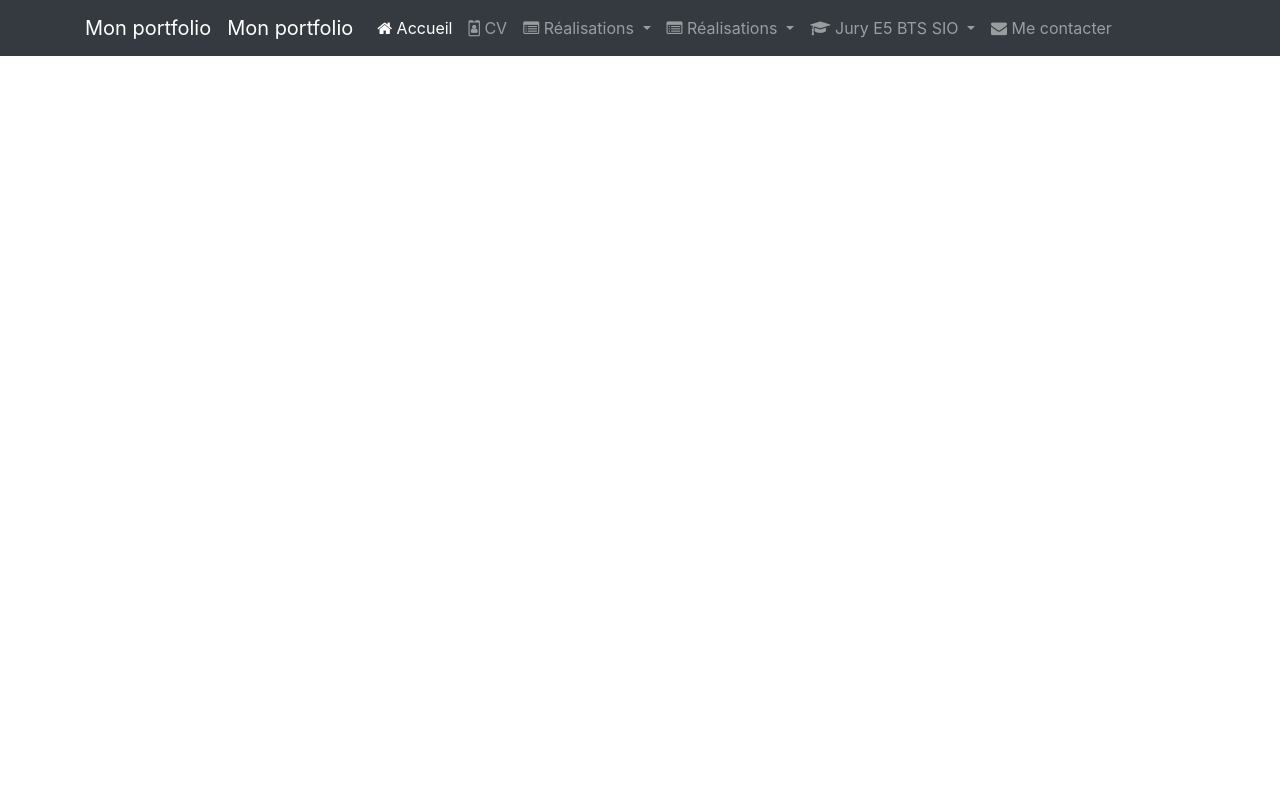
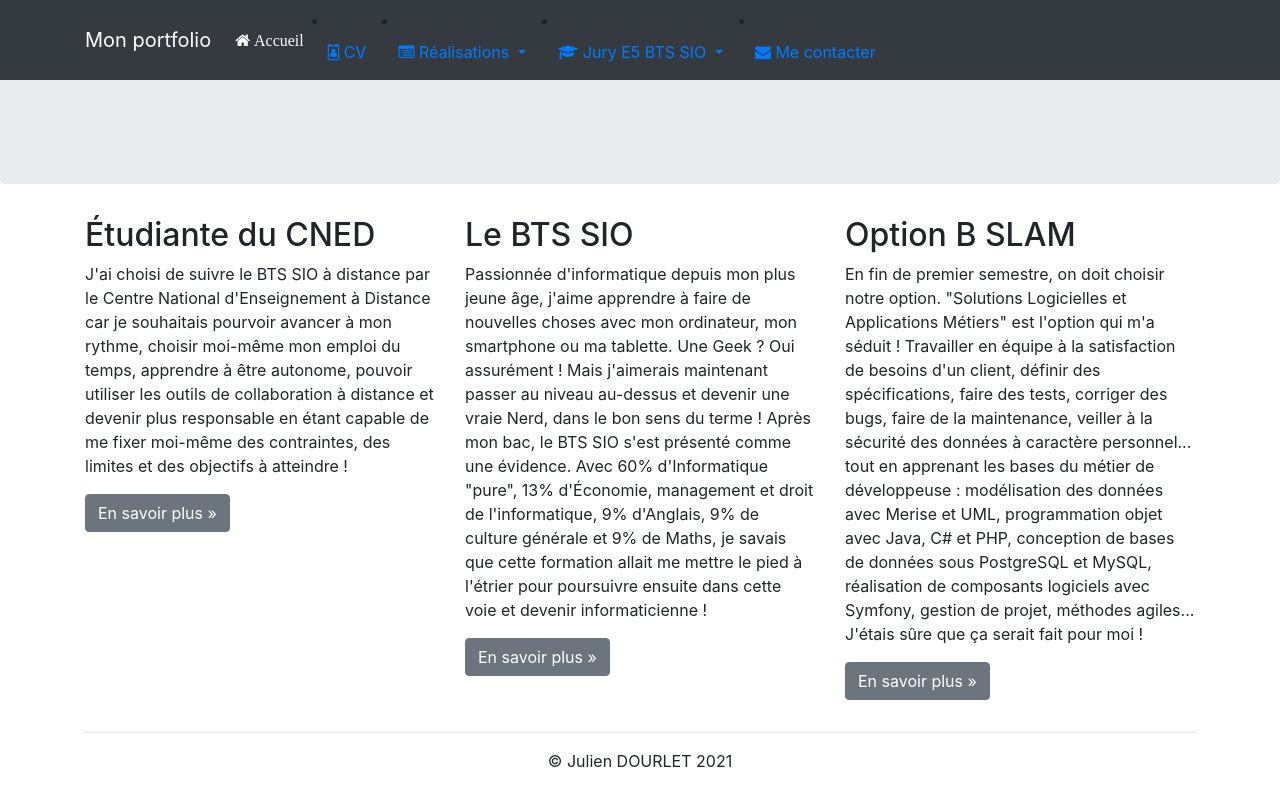
Before and after one commit to Tempus83/julien.dourlet, a plain HTML site: page Index.html in a window 1280 px wide. Drawn offline with nearby package versions, Linux system fonts and the light colour scheme.

Commit message:
Ajout Pieds de Page Task #5 - Ajouter un pied de page

```diff
--- a/Index.html
+++ b/Index.html
@@ -22,8 +22,7 @@ and open the template in the editor.
     <body>
         <h1>Le PortFolio de Julien DOURLET.</h1>
 
-        <nav class="navbar navbar-dark bg-dark fixed-top navbar-expand-md">
-            <div class="container">
+
         <nav class="navbar navbar-dark bg-dark fixed-top navbar-expand-md">
             <div class="container">
                 <button type="button" class="navbar-toggler" data-toggle="collapse"
@@ -31,25 +30,22 @@ and open the template in the editor.
                     <span class="sr-only">Navigation raccourcie</span>☰
                 </button>
                 <a class="navbar-brand" href="#">Mon portfolio</a>
-                        <a class="navbar-brand" href="#">Mon portfolio</a>
                 <div id="navbar" class="navbar-collapse collapse">
-                            <ul class="nav navbar-nav">
                     <ul class="nav navbar-nav">
                         <li class="active nav-item">
                             <a href="index.html" class="nav-link">
-                                            <span class="fa fa-home"></span> Accueil
+                                <span class="fa fa-home"</span> Accueil
                             </a>
+                    </ul>
+
+
                     </li>
                     <li class="nav-item">
                         <a href="cv.html" class="nav-link">
                             <span class="fa fa-id-badge"></span> CV
                         </a>
                     </li>
-                                    <li class="dropdown nav-item">
-                                        <a href="#" class="dropdown-toggle nav-link"
-                                           data-toggle="dropdown" role="button">
-                                            <span class="fa fa-list-alt"></span> Réalisations <span class="caret"></span>
-                                        </a>
+
                     <li class="dropdown nav-item">
                         <a href="#" class="dropdown-toggle nav-link"
                            data-toggle="dropdown" role="button">
@@ -127,7 +123,64 @@ and open the template in the editor.
                 </div>
             </div>
         </nav>
-
+        <div class="jumbotron"></div> <!-- Emplacement pour le contenu principal de la page -->
+        <footer>
+            <div class="container">
+                <div class="row">
+                    <div class="col-lg-4">
+                        <h2>Étudiante du CNED</h2>
+                        <p>J'ai choisi de suivre le BTS SIO à distance par le Centre National
+                            d'Enseignement à Distance car je souhaitais pourvoir avancer à mon rythme,
+                            choisir moi-même mon emploi du temps, apprendre à être autonome, pouvoir
+                            utiliser les outils de collaboration à distance et devenir plus responsable en
+                            étant capable de me fixer moi-même des contraintes, des limites et des
+                            objectifs à atteindre !
+                        </p>
+                        <p><a class="btn btn-secondary" href="http://www.cned.fr" target="_blank"
+                              role="button">En savoir plus »</a>
+                        </p>
+                    </div>
+                    <div class="col-lg-4">
+                        <h2>Le BTS SIO</h2>
+                        <p>Passionnée d'informatique depuis mon plus jeune âge, j'aime apprendre à faire
+                            de nouvelles choses avec mon ordinateur, mon smartphone ou ma tablette. Une
+                            Geek ? Oui assurément ! Mais j'aimerais maintenant passer au niveau au-dessus
+                            et devenir une vraie Nerd, dans le bon sens du terme ! Après mon bac, le BTS
+                            SIO s'est présenté comme une évidence. Avec 60% d'Informatique "pure", 13%
+                            d'Économie, management et droit de l'informatique, 9% d'Anglais, 9% de culture
+                            générale et 9% de Maths, je savais que cette formation allait me mettre le
+                            pied à l'étrier pour poursuivre ensuite dans cette voie et devenir
+                            informaticienne !
+                        </p>
+                        <p><a class="btn btn-secondary" href="https://fr.wikipedia.org/wiki/Brevet_de_tec
+                              hnicien_supérieur_-_Services_informatiques_aux_organisations"
+                              target="_blank" role="button">En savoir plus »</a>
+                        </p>
+                    </div>
+                    <div class="col-lg-4">
+                        <h2>Option B SLAM</h2>
+                        <p>En fin de premier semestre, on doit choisir notre option. "Solutions
+                            Logicielles et Applications Métiers" est l'option qui m'a séduit&nbsp;!
+                            Travailler en équipe à la satisfaction de besoins d'un client, définir des
+                            spécifications, faire des tests, corriger des bugs, faire de la maintenance,
+                            veiller à la sécurité des données à caractère personnel... tout en apprenant
+                            les bases du métier de développeuse : modélisation des données
+                            avec Merise et UML, programmation objet avec Java, C# et PHP, conception
+                            de bases de données sous PostgreSQL et MySQL, réalisation de
+                            composants logiciels avec Symfony, gestion de projet, méthodes agiles...
+                            J'étais sûre que ça serait fait pour moi !
+                        </p>
+                        <p><a class="btn btn-secondary" href="https://www.onisep.fr/Ressources/Univers-Fo
+                              rmation/Formations/Post-bac/bts-services-informatiques-aux-organisations-op
+                              tion-b-solutions-logicielles-et-applications-metiers" target="_blank"
+                              role="button">En savoir plus »</a>
+                        </p>
+                    </div>
+                </div>
+                <hr>
+                <p class="text-center" id="copyright">© Julien DOURLET 2021</p>
+            </div>
+        </footer>
 
         <!-- Optional JavaScript -->
         <!-- jQuery first, then Popper.js, then Bootstrap JS -->
```
Lines whose indentation alone changed are shown as unchanged.
